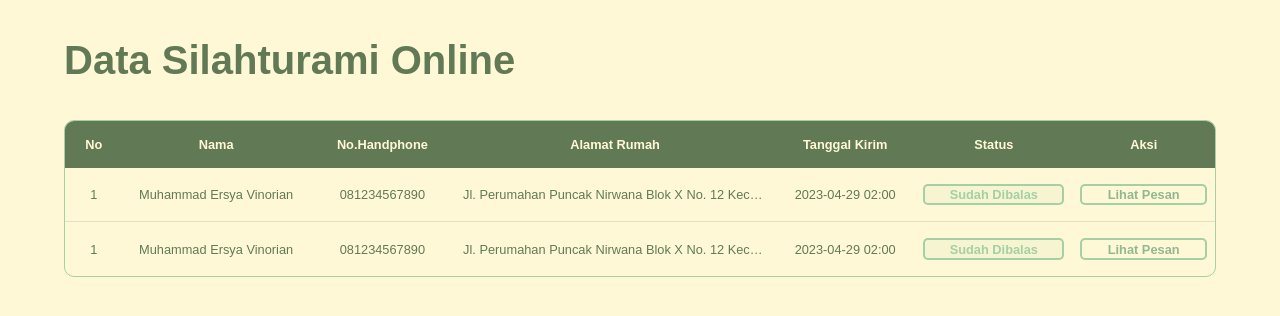
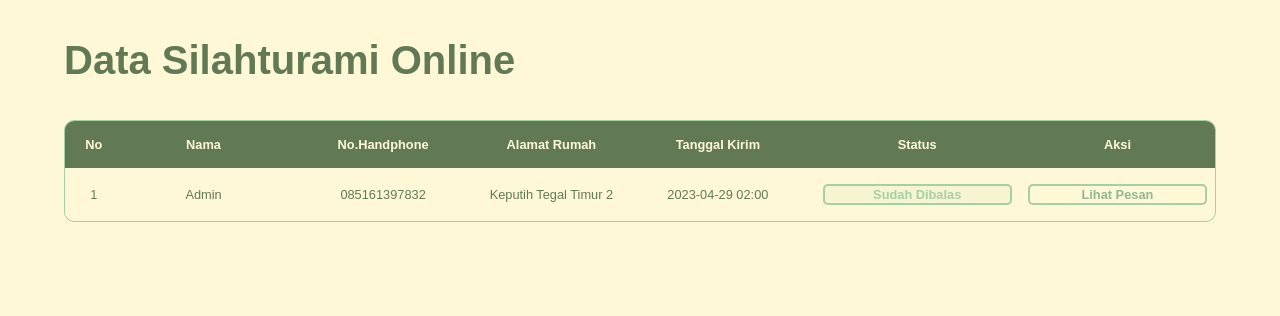
Before and after one commit to MrHermes/Pemrograman-Web-08, a PHP site: page /admin.php in a window 1280 px wide. Shown: the top 316 px of the page. Run offline with PHP 8.4, Linux system fonts and the light colour scheme; data comes from the database, SQL or seed files in the repository; tables that the repository leaves empty hold one stand-in row (values such as "Sample post").

Commit message:
feat: integrate admin list and reply

```diff
--- a/admin.php
+++ b/admin.php
@@ -33,80 +33,69 @@ $modal_classname = isset($_GET['id']) ? "modal-open" : "";
         </thead>
         <tbody>
           <!-- Fetch Data Here -->
-          <tr>
-            <td>1</td>
-            <td>Muhammad Ersya Vinorian</td>
-            <td>081234567890</td>
-            <td>
-              Jl. Perumahan Puncak Nirwana Blok X No. 12 Kecamatan Sukolilo
-              aaaaaaaaaaaaaaaaaaaaaaaaaaaaaaaaaaaaa
-            </td>
-            <td>2023-04-29 02:00</td>
-            <td>
-              <div class="responded">Sudah Dibalas</div>
-            </td>
-            <td>
-              <form method="get">
-                <button
-                  name="id"
-                  type="submit"
-                  value="id"
-                  class="overview"
-                  onclick="showModal()"
-                >
-                  Lihat Pesan
-                </button>
-              </form>
-            </td>
-          </tr>
-          <tr>
-            <td>1</td>
-            <td>Muhammad Ersya Vinorian</td>
-            <td>081234567890</td>
-            <td>
-              Jl. Perumahan Puncak Nirwana Blok X No. 12 Kecamatan Sukolilo
-              aaaaaaaaaaaaaaaaaaaaaaaaaaaaaaaaaaaaa
-            </td>
-            <td>2023-04-29 02:00</td>
-            <td>
-              <div class="responded">Sudah Dibalas</div>
-            </td>
-            <td>
-              <form method="get">
-                <button
-                  name="id"
-                  type="submit"
-                  value="1"
-                  class="overview"
-                  onclick="showModal()"
-                >
-                  Lihat Pesan
-                </button>
-              </form>
-            </td>
-          </tr>
+          <?php
+            $sql = "SELECT p.id, u.name, u.no_telp, u.address, p.pesan, p.balasan FROM pesan p JOIN user u ON p.user_id = u.id";
+            $query = mysqli_query($db, $sql);
+
+            while ($pesan = mysqli_fetch_array($query)) {
+                echo "<tr>";
+                echo   "<td>".$pesan['id']."</td>";
+                echo   "<td>".$pesan['name']."</td>";
+                echo   "<td>".$pesan['no_telp']."</td>";
+                echo   "<td>".$pesan['address']."</td>";
+                echo   "<td>2023-04-29 02:00</td>";
+                echo   "<td>";
+                echo   $pesan['balasan'] ? "<div class='responded'>Sudah Dibalas</div>" : "<div class='not-responded'>Belum Dibalas</div>";
+                echo   "</td>";
+                echo   "<td>";
+                echo     "<form method='GET'>";
+                echo       "<button name='id' type='submit' value='".$pesan['id']."' class='overview' onclick='showModal()'>";
+                echo         "Lihat Pesan";
+                echo       "</button>";
+                echo     "</form>";
+                echo   "</td>";
+                echo "</tr>";
+            }
+          ?>
         </tbody>
       </table>
+      <?php if(isset($_GET['status'])): ?>
+            <?php
+                if($_GET['status'] == 'sukses'){
+                    echo "<script type='text/javascript'>alert('Berhasail mengirim balasan');</script>";
+                } else {
+                    echo "<script type='text/javascript'>alert('Balasan tidak boleh kosong');</script>";
+                }
+            ?>
+         <?php endif; ?>
     </div>
 
     <div class="modal <?php echo $modal_classname ?>" id="modal">
-      <form class="message-overview" method="post">
-        <!-- Fetch Data Here -->
-        <h2>Pesan Dari<br />Muhammad Ersya Vinorian</h2>
+      <form class="message-overview" action='proses-balas.php' method="POST">
+        <?php if(isset($_GET['id'])): ?>
+            <?php
+                $id = $_GET['id'];
+                $sql = "SELECT p.id, u.name, p.pesan, p.balasan FROM pesan p JOIN user u ON p.user_id = u.id WHERE p.id = $id";
+                $query = mysqli_query($db, $sql);
+                $pesan = mysqli_fetch_assoc($query);
+            ?>
 
-        <label for="pesan">Pesan</label>
-        <textarea name="pesan" readonly>
-Selamat Hari Raya Idul Fitri, Mohon Maaf Lahir dan Batin</textarea
-        >
+            <h2>Pesan Dari<br /><?php echo $pesan['name'] ?></h2>
 
-        <label for="balasan">Balasan</label>
-        <textarea name="balasan" placeholder="Tulis balasan di sini"></textarea>
+            <input type="hidden" name="id" value="<?php echo $pesan['id'] ?>" />
+
+            <label for="pesan">Pesan</label>
+            <textarea name="pesan" readonly><?php echo $pesan['pesan'] ?></textarea>
+
+            <label for="balasan">Balasan</label>
+            <textarea name="balasan" placeholder="Tulis balasan di sini"><?php echo $pesan['balasan'] ?></textarea>
+        <?php endif; ?>
 
         <div class="message-detail-button">
           <button class="cancel" type="button" onclick="closeModal()">
             Batal
           </button>
-          <button class="send" type="submit">Kirim Balasan</button>
+          <input class="send" type="submit" value='Kirim Balasan' name='balas' />
         </div>
       </form>
     </div>
--- a/modal.js
+++ b/modal.js
@@ -6,4 +6,5 @@ function showModal() {
 function closeModal() {
   const modal = document.getElementById("modal");
   modal.classList.remove("modal-open");
+  window.history.replaceState(null, "", window.location.pathname);
 }
```
Also changed, not shown: proses-balas.php (added, +26 -0 lines).
